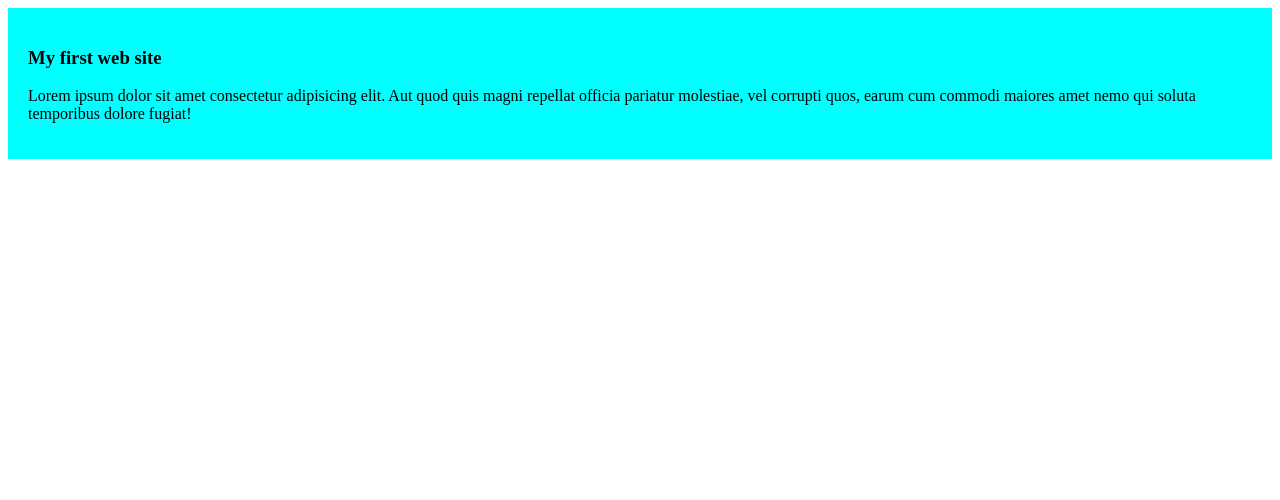
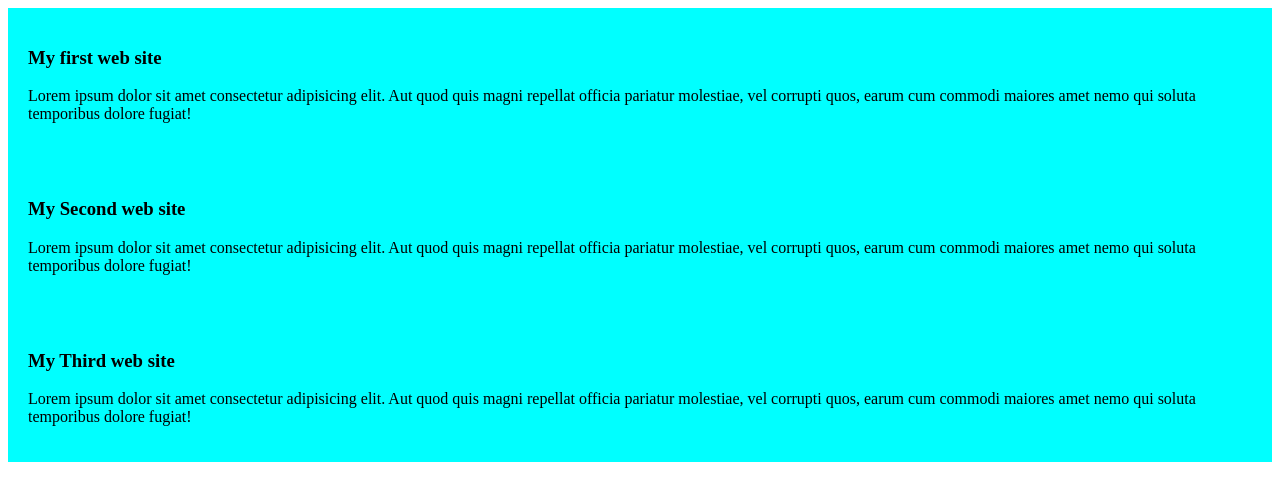
Before and after one commit to KLislam/my-simple-website, a plain HTML site: page index.html in a window 1280 px wide. Drawn offline with Linux system fonts and the light colour scheme.

Commit message:
added second and third website

```diff
--- a/index.html
+++ b/index.html
@@ -7,9 +7,17 @@
     <link rel="stylesheet" href="blog.css">
 </head>
 <body>
-    <div>
-        <h3>My first web site</h3>
-        <p>Lorem ipsum dolor sit amet consectetur adipisicing elit. Aut quod quis magni repellat officia pariatur molestiae, vel corrupti quos, earum cum commodi maiores amet nemo qui soluta temporibus dolore fugiat!</p>
-    </div>
 </body>
+<div>
+    <h3>My first web site</h3>
+    <p>Lorem ipsum dolor sit amet consectetur adipisicing elit. Aut quod quis magni repellat officia pariatur molestiae, vel corrupti quos, earum cum commodi maiores amet nemo qui soluta temporibus dolore fugiat!</p>
+</div>
+<div>
+    <h3>My Second web site</h3>
+    <p>Lorem ipsum dolor sit amet consectetur adipisicing elit. Aut quod quis magni repellat officia pariatur molestiae, vel corrupti quos, earum cum commodi maiores amet nemo qui soluta temporibus dolore fugiat!</p>
+</div>
+<div>
+    <h3>My Third web site</h3>
+    <p>Lorem ipsum dolor sit amet consectetur adipisicing elit. Aut quod quis magni repellat officia pariatur molestiae, vel corrupti quos, earum cum commodi maiores amet nemo qui soluta temporibus dolore fugiat!</p>
+</div>
 </html>
```
